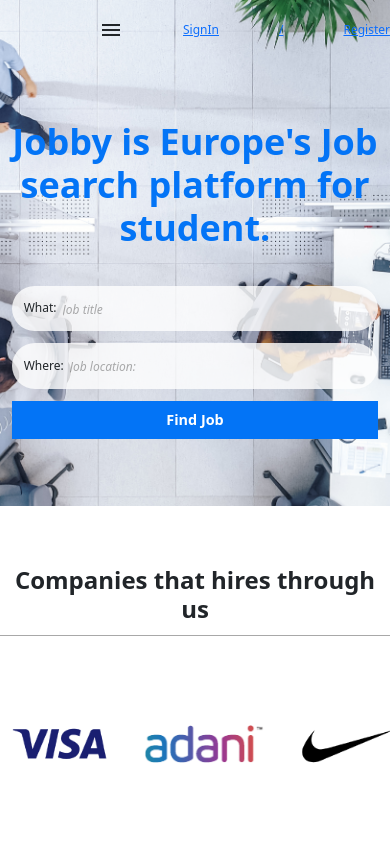
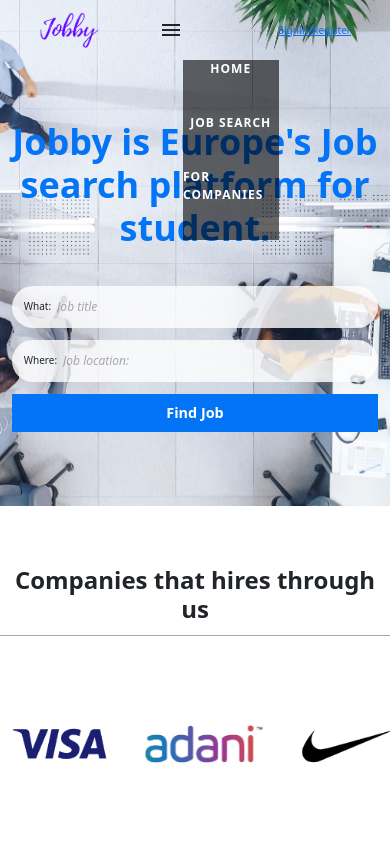
Before and after one commit to Ikfreecharles/Jobby, a React (Create React App) app in the folder jobby-app/: page / in a window 390 px wide. Shown: the top 844 px of the page. Built offline with nearby package versions, Linux system fonts and the light colour scheme.

Commit message:
Newest Version Push to charles
Here is the version

```diff
--- a/jobby-app/src/Components/Nav/nav.css
+++ b/jobby-app/src/Components/Nav/nav.css
@@ -1,5 +1,7 @@
 .n-container .n-logo {
   width: 5rem;
+  margin-right: 5rem;
+  flex-shrink: 0;
 }
 
 .n-container .n-logo img {
@@ -9,15 +11,15 @@
 }
 
 .n-container {
- position: fixed;
-height: 5rem;
+  position: fixed;
+  height: 5rem;
   width: 100%;
   display: flex;
   flex-direction: row;
   justify-content: space-between;
 }
 
-.n-container-2{
+.n-container-2 {
   width: 80%;
   margin: 0 auto;
   height: 100%;
@@ -30,7 +32,7 @@
   display: none;
 }
 .n-menu {
-  width: 60%;
+  width: 80%;
 }
 
 .n-menu ul {
--- a/jobby-app/src/Components/Nav/navMediaquery.css
+++ b/jobby-app/src/Components/Nav/navMediaquery.css
@@ -1,30 +1,28 @@
-@media only screen and (min-width: 200px) and (max-width: 420px) {
+@media only screen and (max-width: 850px) {
   .n-container .n-menu {
-    display: flex;
-
+    display: nne;
   }
-  .n-container span{
-      margin-left: 5rem;
+  .n-container .n-logo {
+    margin-right: 5rem;
   }
-
   .n-menu {
     width: 100%;
   }
+
   .n-menu ul {
-    width: 90%;
+    width: 100%;
     display: flex;
     flex-direction: column;
     background-color: rgba(0, 0, 0, 0.6);
-    align-items: center;
-    justify-content: center;
-    margin-top: 20px;
-    display: none;
+    margin-top: 20rem;
   }
 
   .n-menu ul li {
     color: white;
     padding-bottom: 3rem;
+    display: flex;
     justify-content: center;
+    align-items: center;
     margin: 0 auto;
   }
 
--- a/jobby-app/src/index.css
+++ b/jobby-app/src/index.css
@@ -71,3 +71,35 @@
    -webkit-transition-delay: 9999s;
    transition-delay: 9999s;
 }
+
+
+
+
+
+
+
+
+
+@media only screen and (min-width: 200px) {
+   html, body{
+      font-size: 10px;
+   }
+}
+@media only screen and (min-width: 760px) {
+      html, body{
+         font-size: 12px;
+      }
+}
+
+@media only screen and (min-width: 1200px) {
+      html, body{
+         font-size: 13px;
+      }
+}
+
+
+@media only screen and (min-width: 1824px) {
+   html, body{
+      font-size: 16px;
+   }
+}
```
